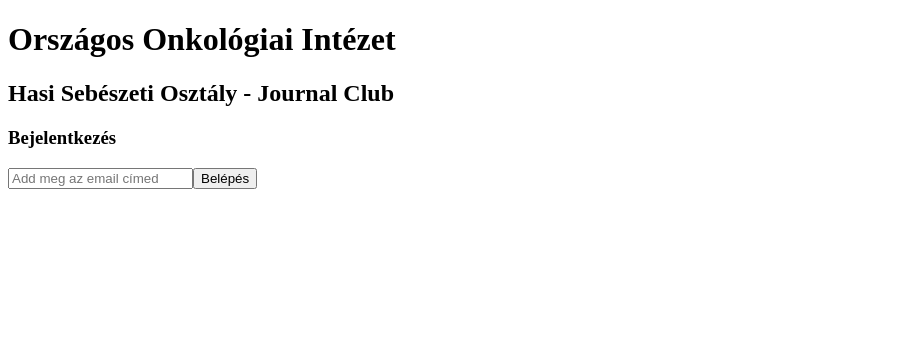
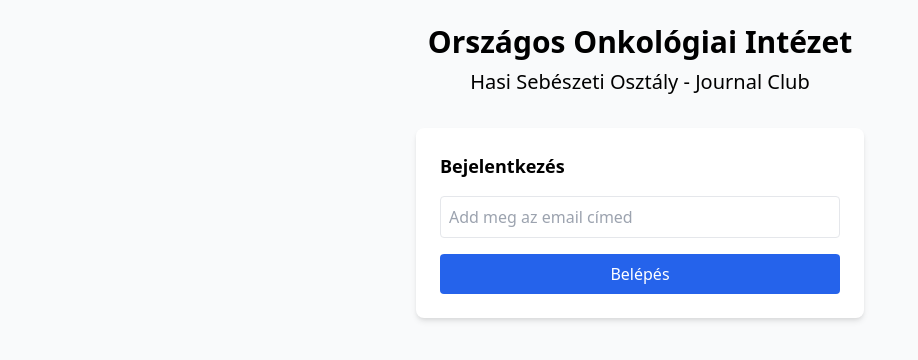
Before and after one commit to olahgeri/surgeri.github.io, a Next.js app: page / in a window 1280 px wide. Shown: the top 360 px of the page, without its empty margins (0-918 px from the left). Built offline with nearby package versions, Linux system fonts and the light colour scheme.

Commit message:
Create _app.js

```diff
--- /dev/null
+++ b/src/pages/_app.js
@@ -0,0 +1,7 @@
+import 'tailwindcss/tailwind.css'
+
+function MyApp({ Component, pageProps }) {
+  return <Component {...pageProps} />
+}
+
+export default MyApp
```
